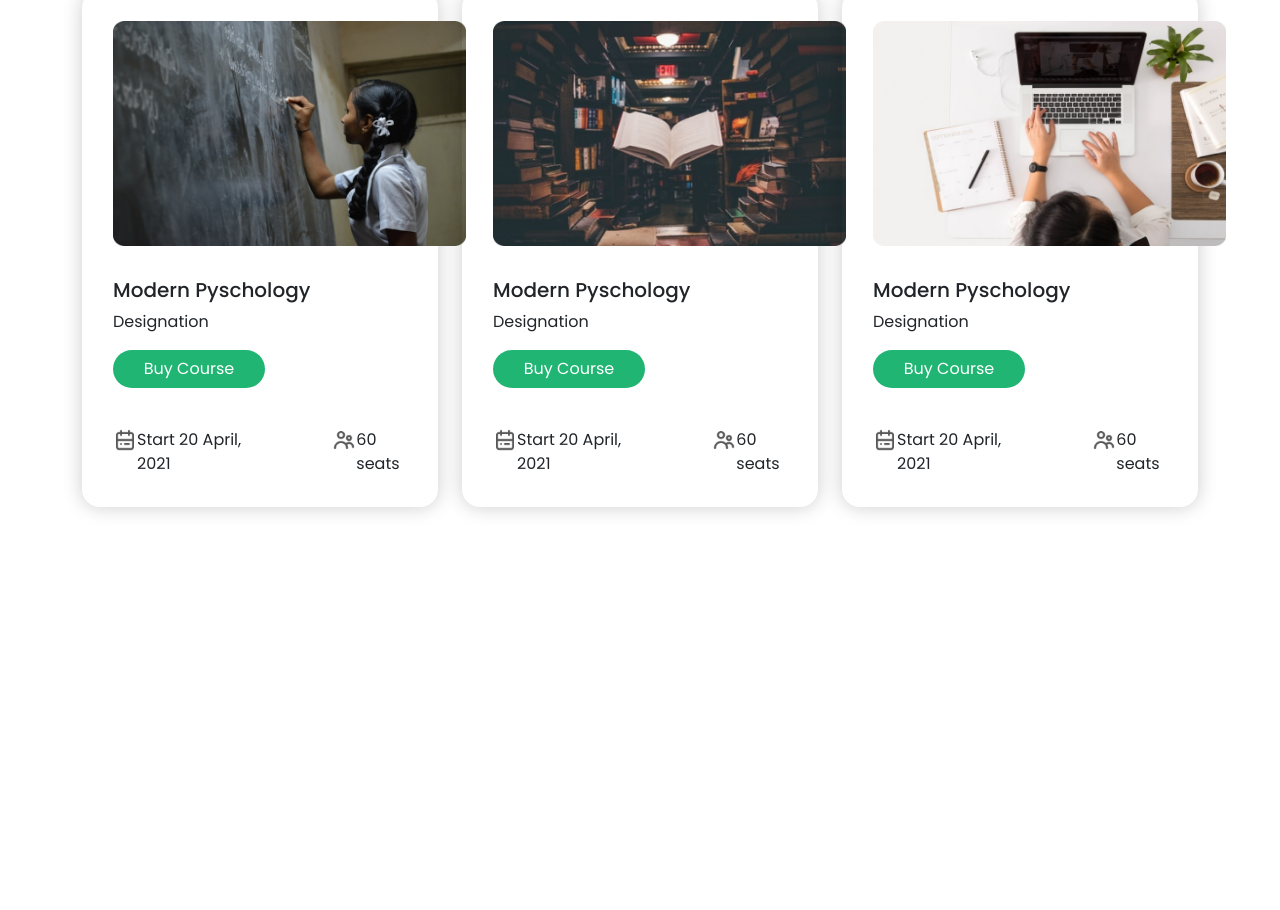
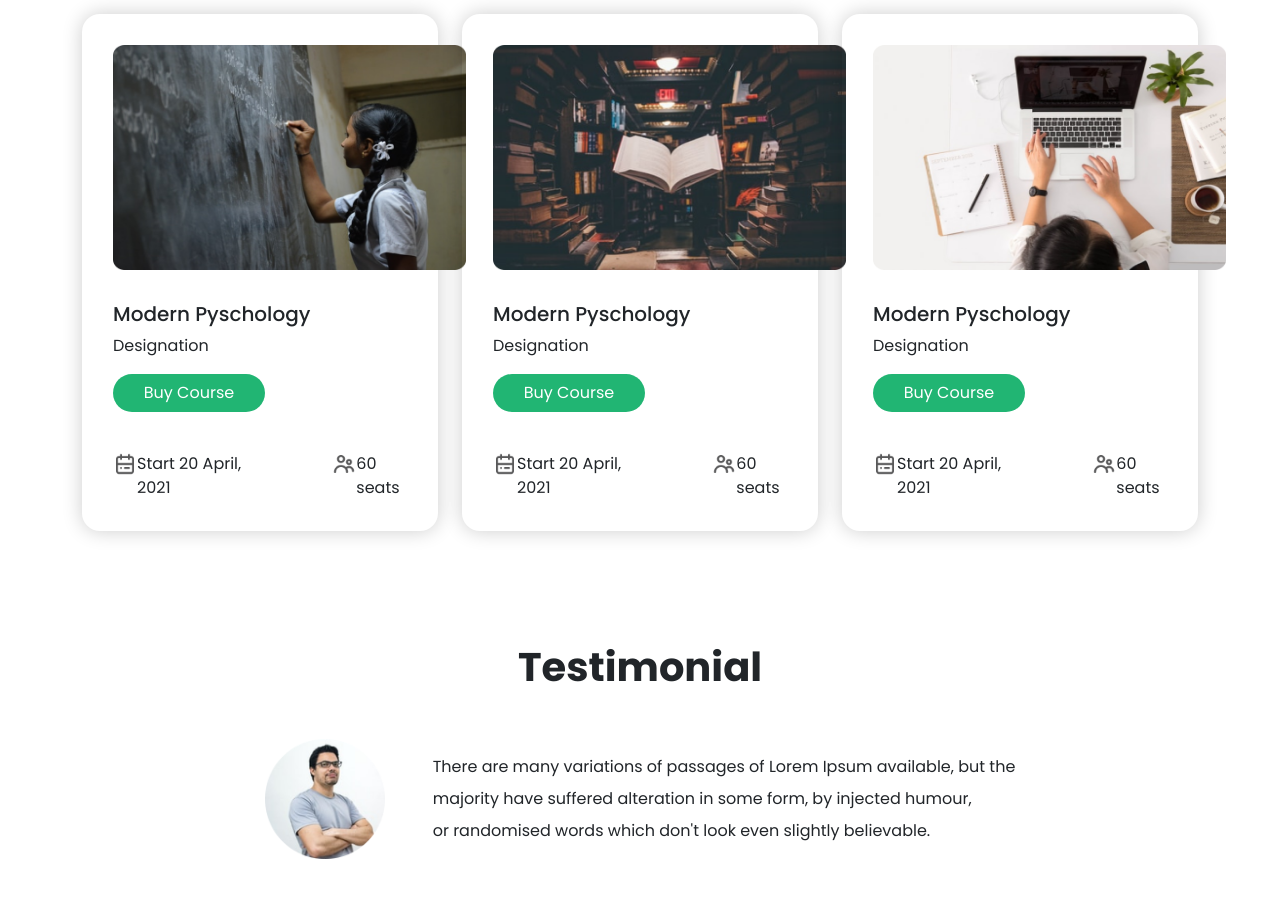
Before and after one commit to mi-araf/e-school-landing-webpage-5, a plain HTML site: page index.html in a window 1280 px wide. Shown: the part 1100-2010 px from the top of the page. Before the commit the page ends 1655 px from the top, so only its background shows below. Drawn offline with nearby package versions, Linux system fonts and the light colour scheme.

Commit message:
testimonial & main sec. done

```diff
--- a/index.html
+++ b/index.html
@@ -115,7 +115,7 @@
         <!-- Online Courses starts -->
         <section id="courses">
             <div class="container py-5">
-                <h2 class="text-center mb-5"><b>Online Courses</b></h2>     <!-- style="line-height: 54px;"-->
+                <h2 class="text-center mb-5"><b>Online Courses</b></h2><br>    <!-- style="line-height: 54px;"-->
 
                 <div class="row row-cols-1 row-cols-md-3 g-4"> <!--  justify-content-center align-items-center -->
 
@@ -191,10 +191,30 @@
         <!-- Online Courses ends -->
 
         <!-- Testimonial starts -->
-        <section class="testimonial"></section>
+        <section id="testimonial">
+            <div class="container py-5">
+                <h1 class="text-center mb-5">Testimonial</h1>
+                <div class="mt-5 d-flex justify-content-center align-items-center">
+                    <div>
+                        <img src="./images/photos/Man.png" width="120px" height="120px" alt="">
+                    </div>
+                    <div class="ms-5" style="line-height: 32px;">      <!-- style="line-height: 30px;"-->
+                        There are many variations of passages of Lorem Ipsum available, but the
+                        <br>
+                        majority have suffered alteration in some form, by injected humour,
+                        <br>
+                        or randomised words which don't look even slightly believable.
+                    </div>
+                </div>
+            </div>
+        </section>
         <!-- Testimonial ends -->
 
     </main>
+
+    <footer id="footer" class="py-5">
+
+    </footer>
 
 
 
--- a/style.css
+++ b/style.css
@@ -128,3 +128,15 @@ header {
 .seats {
     margin-left: 89px;
 }
+/*  */
+
+/* testimonail */
+#testimonial {
+    margin: 16px 30px;
+}
+#testimonial > .container > h1 {
+    font-weight: 600;
+}
+/*  */
+
+/* footer */
```
